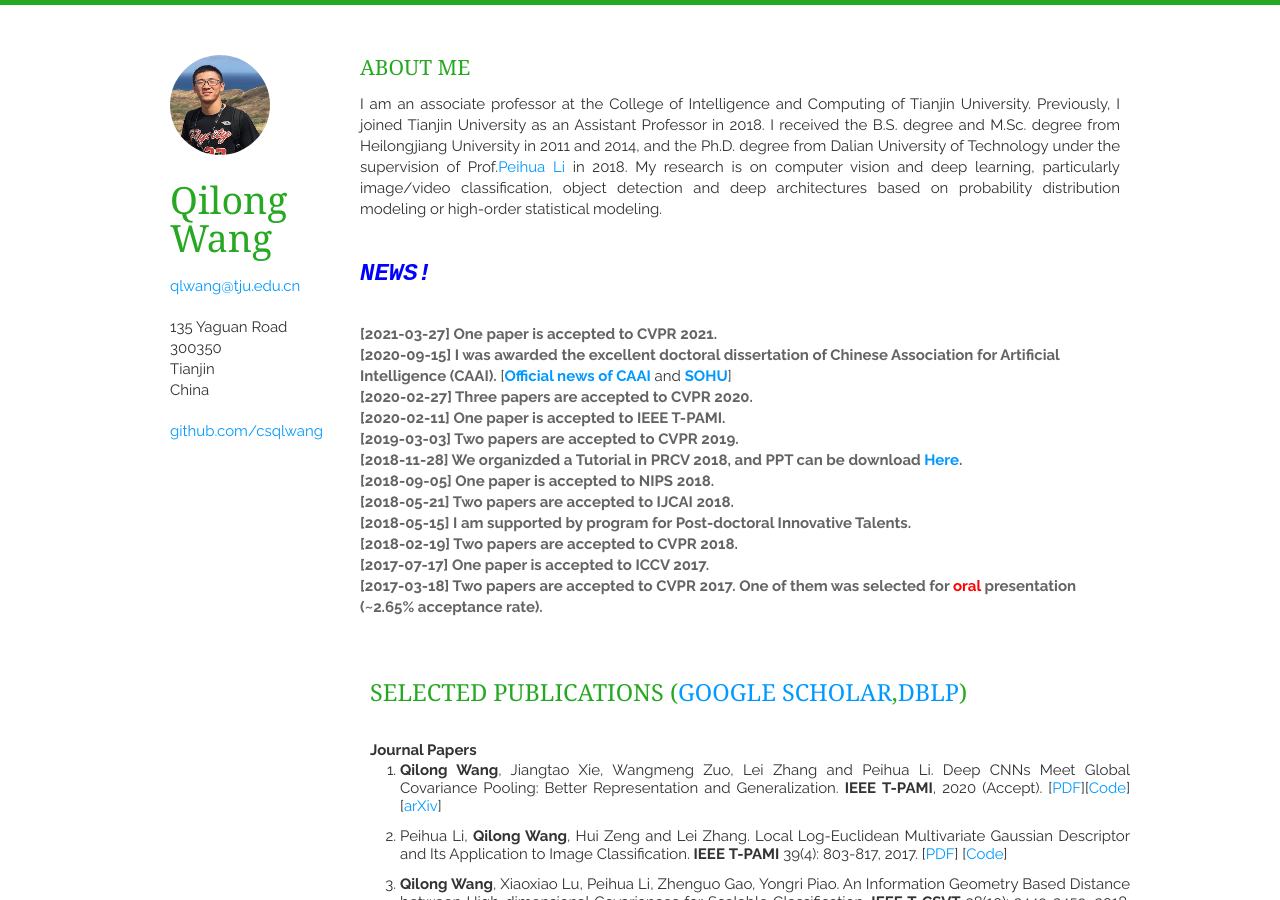
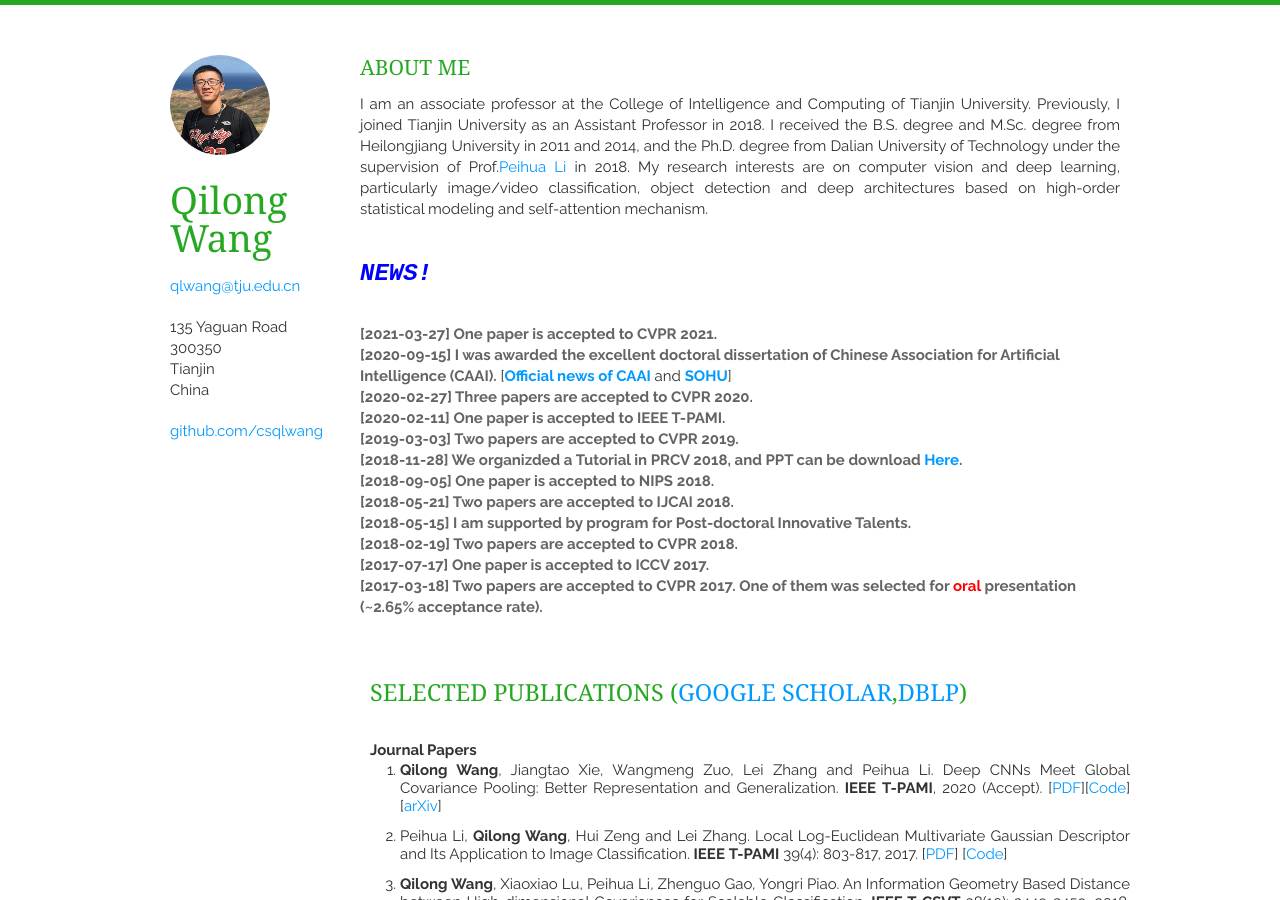
Before and after one commit to iamjingli/homepage, a Jekyll site: the page built from index.html, in a window 1280 px wide and 900 px high. Built offline with Jekyll 4.4.1, drawn with Linux system fonts in a browser that asks for light colours; nearby versions of some CDN libraries; the list of posts is cut into pages by our own code.

Commit message:
homepage

```diff
--- a/_includes/aboutme.html
+++ b/_includes/aboutme.html
@@ -7,6 +7,6 @@
     <h1>About Me </h1>
     <article>
       <header></header>
-      <p align="justify">I am an associate professor  at the College  of Intelligence and Computing of Tianjin University. Previously, I joined Tianjin University as an Assistant Professor  in 2018. I received the B.S. degree and M.Sc. degree from Heilongjiang University in 2011 and 2014, and the Ph.D. degree from Dalian University of Technology under the supervision of Prof.<span class="STYLE1"><a href="http://www.peihuali.org/">Peihua Li</a></span> in 2018. My research is on computer vision and  deep learning, particularly image/video classification, object detection and deep architectures based on probability distribution modeling or high-order statistical modeling.</p>
+      <p align="justify">I am an associate professor  at the College  of Intelligence and Computing of Tianjin University. Previously, I joined Tianjin University as an Assistant Professor  in 2018. I received the B.S. degree and M.Sc. degree from Heilongjiang University in 2011 and 2014, and the Ph.D. degree from Dalian University of Technology under the supervision of Prof.<span class="STYLE1"><a href="http://www.peihuali.org/">Peihua Li</a></span> in 2018. My research interests are on computer vision and  deep learning, particularly image/video classification, object detection and deep architectures based on high-order statistical modeling and self-attention mechanism.</p>
     </article>
 </section>
```
